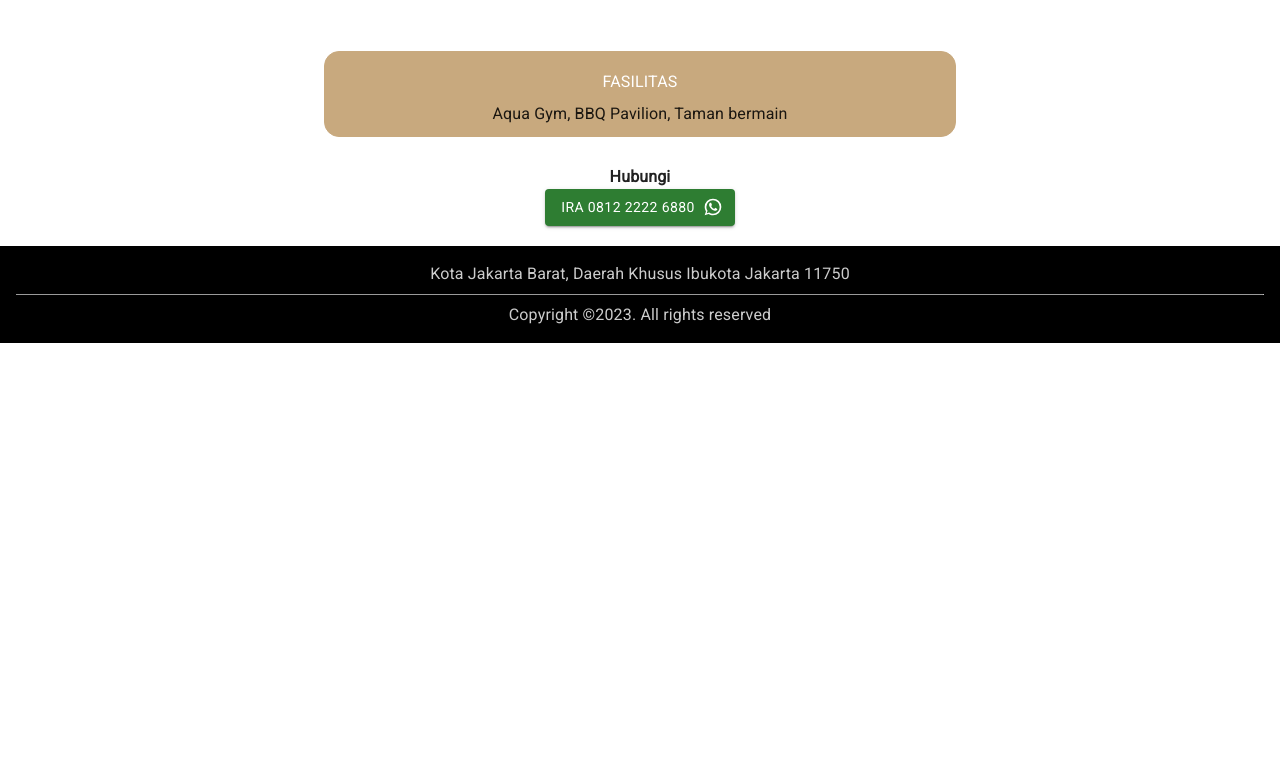
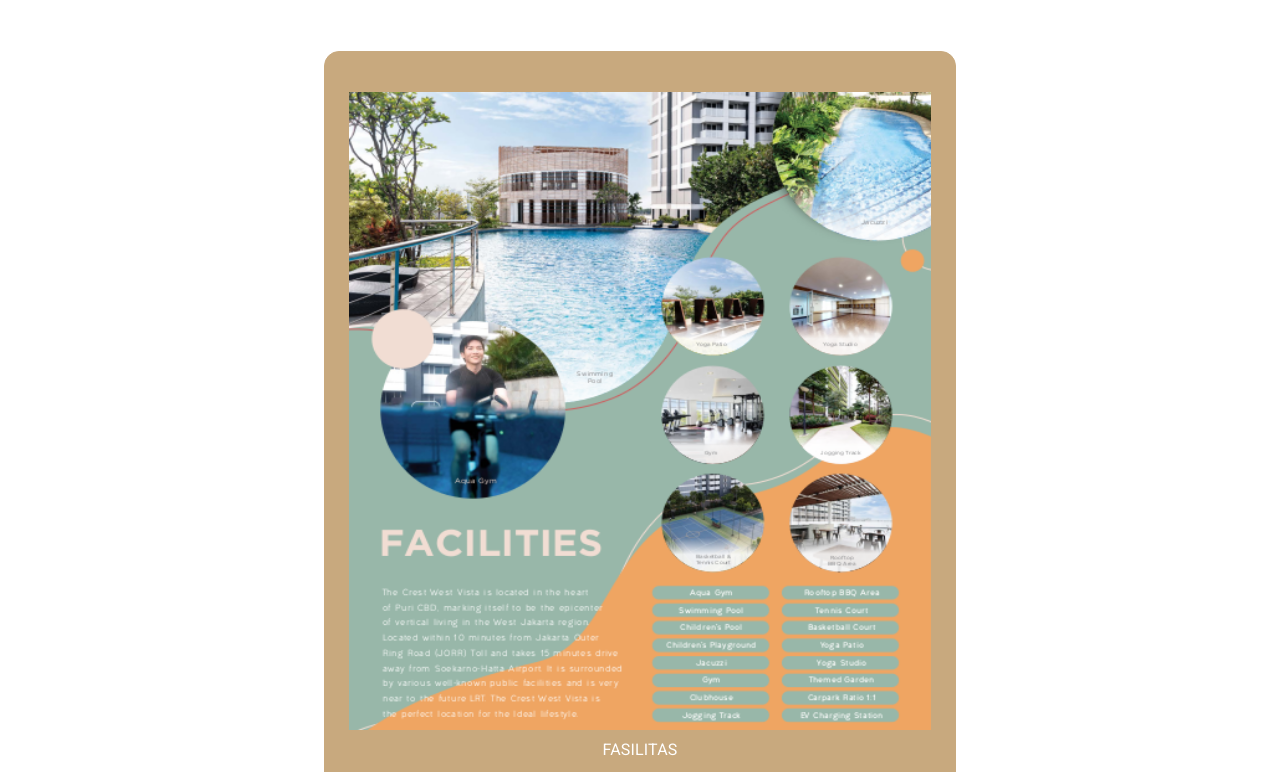
Before and after one commit to kelivdc/west-vista, a Next.js app: page / in a window 1280 px wide. Shown: the part 5648-6420 px from the top of the page. Before the commit the page ends 6055 px from the top, so only its background shows below. Built offline with nearby package versions, Linux system fonts and the light colour scheme.

Commit message:
Fasilitas

```diff
--- a/components/Fasilitas.js
+++ b/components/Fasilitas.js
@@ -1,4 +1,5 @@
 import { Box, Container } from "@mui/material";
+import Image from "next/image";
 import React from "react";
 
 function Fasilitas() {
@@ -18,6 +19,20 @@
           },
         }}
       >
+        <div
+          style={{
+            marginTop: "30px",
+            display: "flex",
+            justifyContent: "center",
+          }}
+        >
+          <Image
+            src="/images/fasilitas.png"
+            width={620}
+            height={680}
+            alt="BCA"
+          />
+        </div>
         <Box color="#fff" p={1} align="center">
           FASILITAS
           <br />
```
Also changed, not shown: public/images/fasilitas-apartemen.png (deleted), public/images/fasilitas.png (added).
